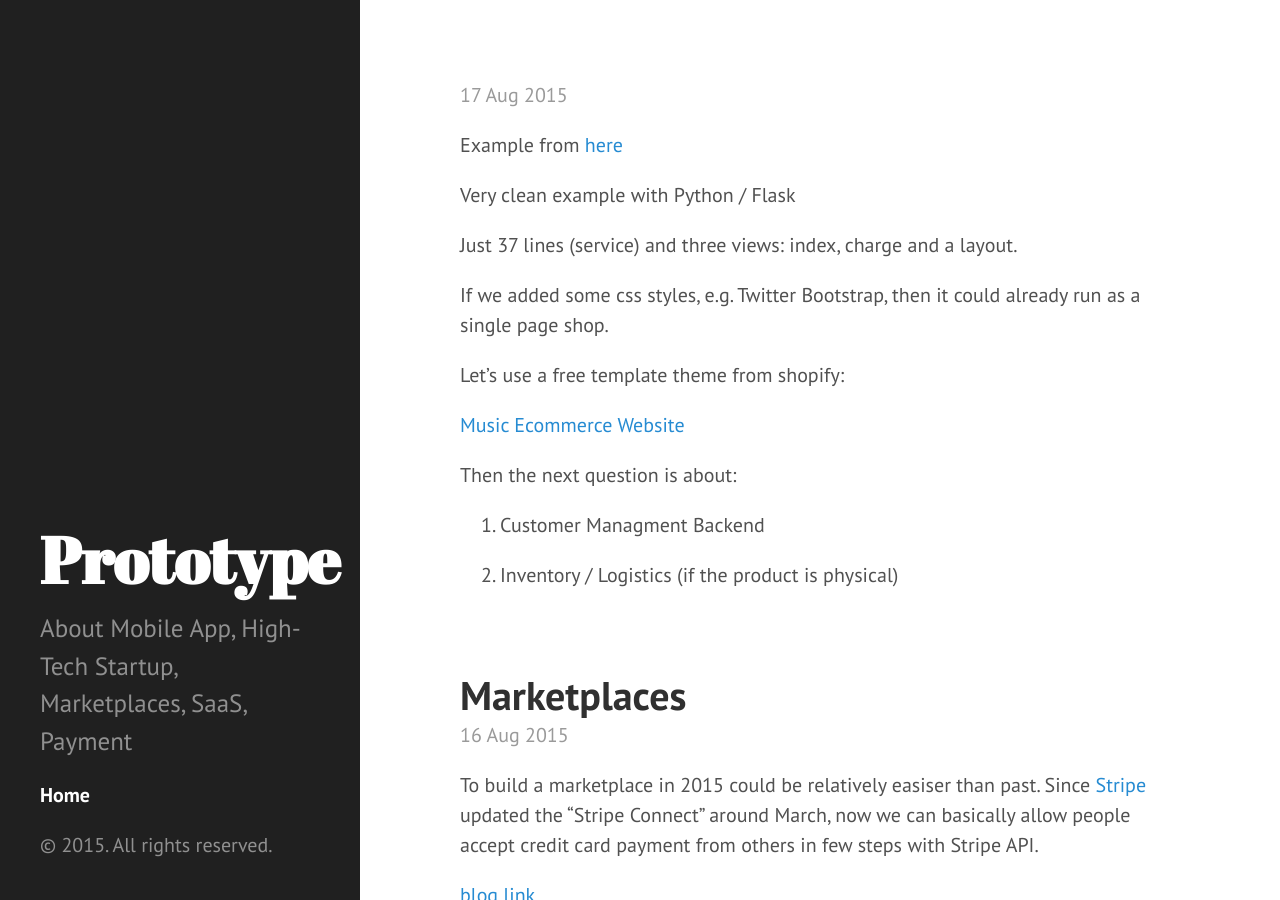
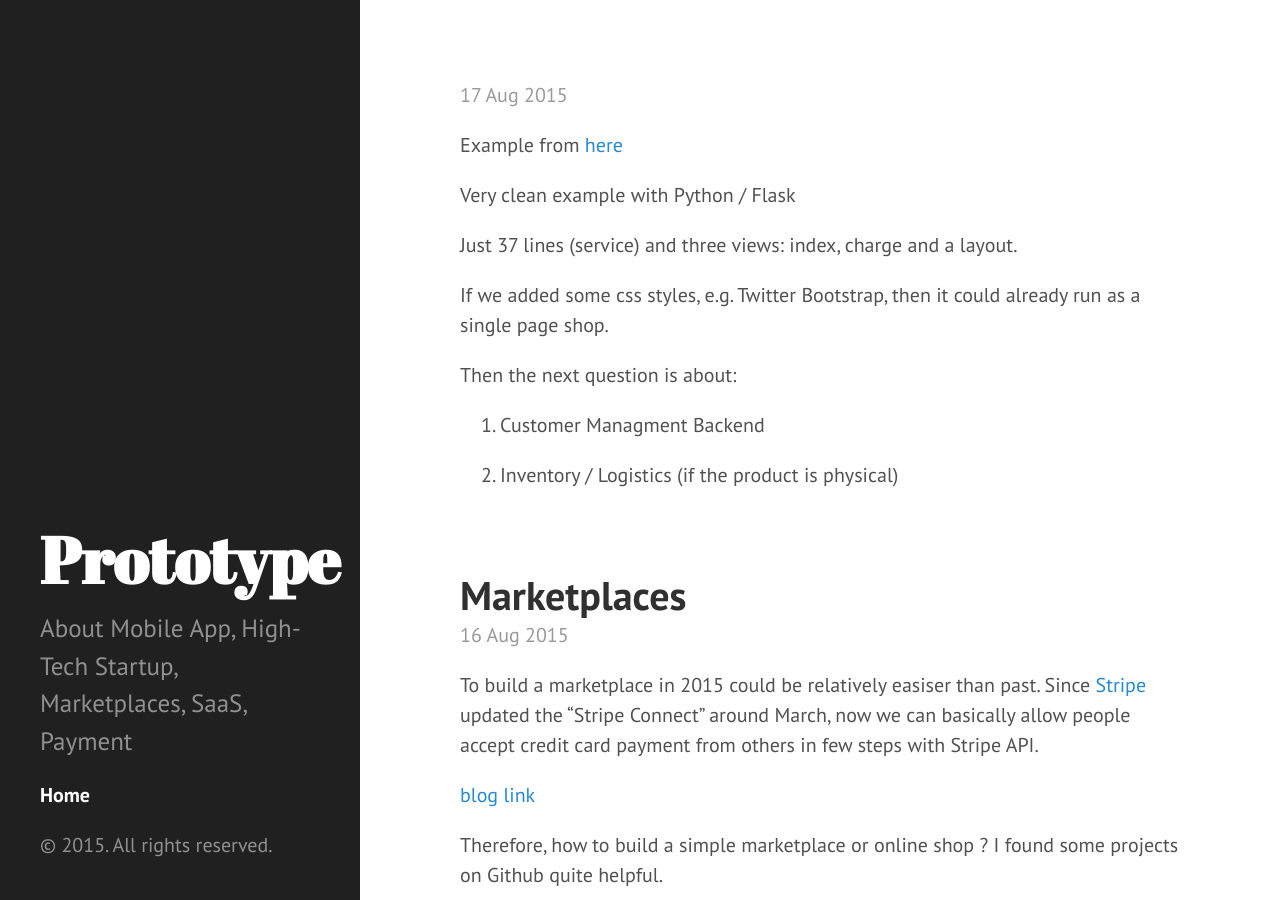
Before and after one commit to jiunwu/_outdated_jiunwu.github.io, a Jekyll site: the page built from index.html, in a window 1280 px wide and 900 px high. Built offline with Jekyll 4.4.1, drawn with Linux system fonts in a browser that asks for light colours; the list of posts is cut into pages by our own code.

Commit message:
Post update: Stripe Checkout: Flask Example

```diff
--- a/_posts/2015-08-17-stripe-checkout-flask-example.markdown
+++ b/_posts/2015-08-17-stripe-checkout-flask-example.markdown
@@ -13,9 +13,6 @@ and three views: index, charge and a layout.
 If we added some css styles, e.g. Twitter Bootstrap,
 then it could already run as a single page shop.
 
-Let's use a free template theme from shopify:
-
-[Music Ecommerce Website](https://themes.shopify.com/themes/minimal/styles/music)
 
 Then the next question is about:
 
```
